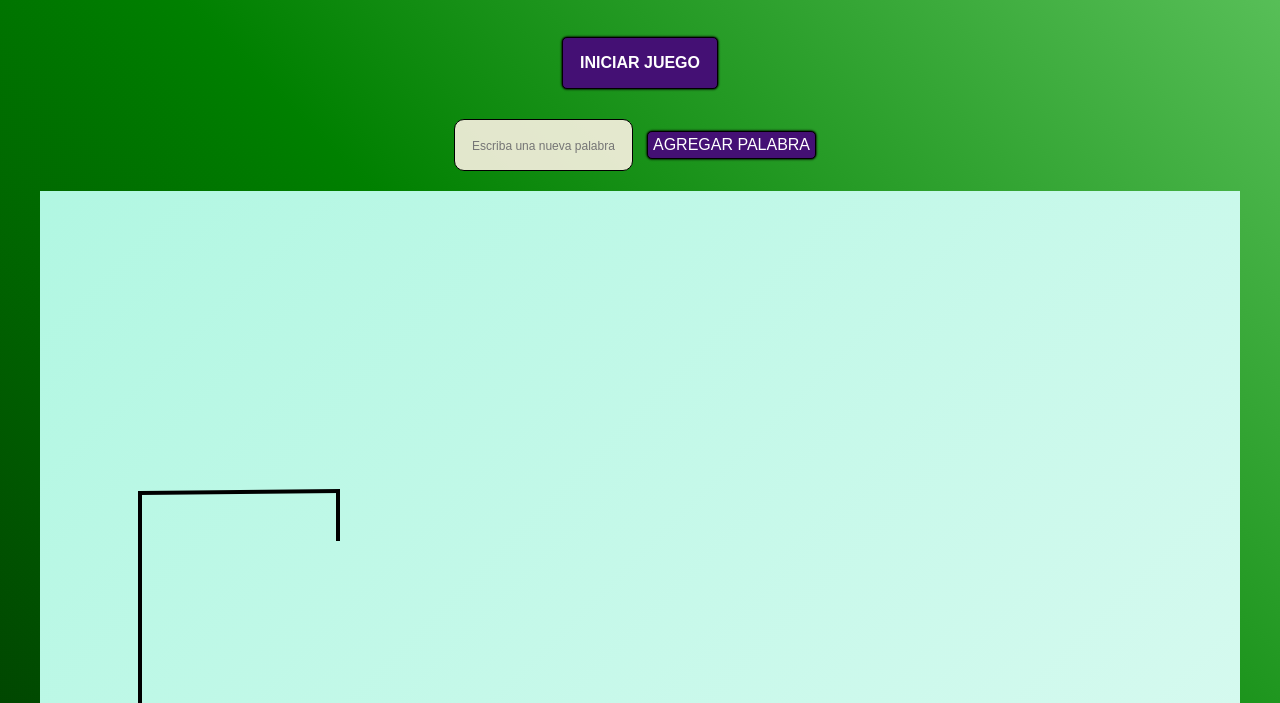
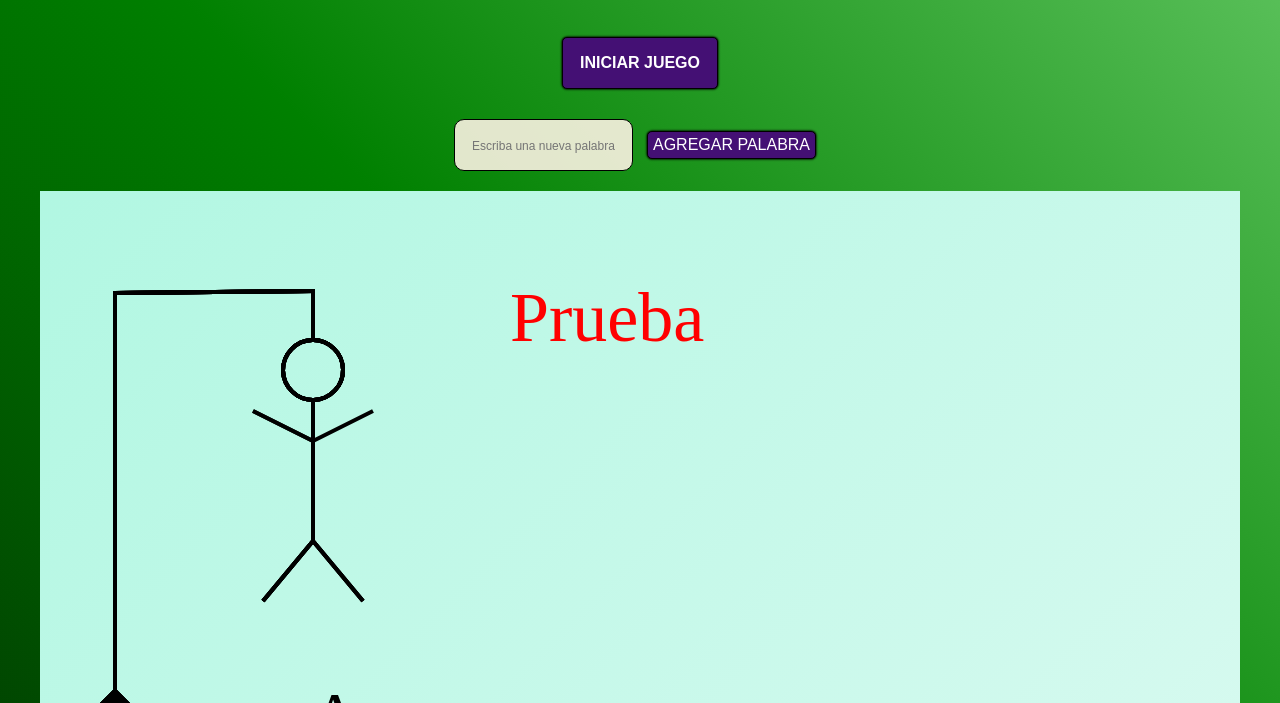
Before and after one commit to Heber-739/Challenge-2-Juego-del-Ahorcado, a plain HTML site: page index.html in a window 1280 px wide. Shown: the part 97-800 px from the top of the page. Drawn offline with Linux system fonts and the light colour scheme.

Commit message:
Se creo la funcion para los mensajes de error

```diff
--- a/index.html
+++ b/index.html
@@ -45,5 +45,6 @@
       <p>Gracias por jugar</p>
     </footer>
     <script src="./js/script.js"></script>
+    <script src="./js/ahorcado.js"></script>
   </body>
 </html>
--- /dev/null
+++ b/js/ahorcado.js
@@ -0,0 +1,307 @@
+var pizarra = document.querySelector("canvas");
+var pincel = pizarra.getContext("2d");
+var palabras = [
+    "usted",
+    "hasta",
+    "antes",
+    "mierda",
+    "nuevo",
+    "conmigo",
+    "visto",
+    "familia",
+    "serio",
+    "cuenta",
+    "chico",
+    "hacia",
+    "dijiste",
+    "manos",
+    "manera",
+    "escucha",
+    "genial",
+    "comida",
+    "estabas",
+    "pasando",
+    "culpa",
+    "pensando",
+    "entiendes",
+    "muchachos",
+    "gusto",
+    "anoche",
+    "deben",
+    "recuerdas",
+    "quieras",
+    "profesor",
+    "campo",
+    "error",
+    "novia",
+    "hazlo",
+    "traje",
+    "dijeron",
+    "mitad",
+    "supone",
+    "humano",
+    "negocios",
+    "linda",
+    "regalo",
+    "carne",
+    "detective",
+    "teniente",
+    "dulce",
+    "encontrado",
+    "pelear",
+    "asesinato",
+    "papel",
+    "temprano",
+    "cargo",
+    "baile",
+    "estaremos",
+    "bolsa",
+    "jugando",
+    "santa",
+    "hermanos",
+    "hayas",
+    "podamos",
+    "delante",
+    "embargo",
+    "blanca",
+    "color",
+    "demonio",
+    "hielo",
+    "tuviera",
+    "cansado",
+    "herido",
+    "larga",
+    "oeste",
+    "tranquila",
+    "dejen",
+    "oscuridad",
+    "quedarse",
+    "definitivamente",
+    "nervioso",
+    "debido",
+    "ruido",
+    "hubieras",
+    "orgulloso",
+    "jerry",
+    "sentado",
+    "muestra",
+    "primo",
+    "momentos",
+    "valiente",
+    "usando",
+    "inmediato",
+    "pudiste",
+    "quedo",
+    "disculpen",
+    "conocen",
+    "cuerpos",
+    "torre",
+    "historias",
+    "tomas",
+    "evidencia",
+    "mires",
+    "vives",
+    "responsabilidad",
+    "andando",
+    "trabajas",
+    "borracho",
+    "perdiste",
+    "escuchando",
+    "corto",
+    "oferta",
+    "granja",
+    "libres",
+    "troya",
+    "tarea",
+    "enojado",
+    "tonta",
+    "guste",
+    "duerme",
+    "quedado",
+    "shrek",
+    "milagro",
+    "alcance",
+    "durmiendo",
+    "iguales",
+    "naves",
+    "verlos",
+    "conducir",
+    "regla",
+    "familias",
+    "negativo",
+    "cooper",
+    "carol",
+    "mentiroso",
+    "conciencia",
+    "posibilidades",
+    "contado",
+    "thomas",
+    "combustible",
+    "traes",
+    "digan",
+    "algun",
+    "ocupada",
+    "angeles",
+    "adoro",
+    "cigarrillo",
+    "maneras",
+    "mover",
+    "chiste",
+    "buscan",
+    "mantiene",
+    "lenny",
+    "pobres",
+    "usado",
+    "maestra",
+    "aparentemente",
+    "nerviosa",
+    "gordon",
+    "saltar",
+    "mental",
+    "bolas",
+    "tiburones",
+    "abandonado",
+    "camarada",
+    "gatos",
+    "houston",
+    "ponerte",
+    "annie",
+    "tratas",
+    "afortunado",
+    "ladrones",
+    "ventaja",
+    "jesucristo",
+    "aquello",
+    "excusa",
+    "compromiso",
+    "asombroso",
+    "encantadora",
+    "desaparecer",
+    "adivinar",
+    "armario",
+    "rastro",
+    "entrando",
+    "casco",
+    "consecuencias",
+    "buscado",
+    "embajador",
+    "ultimo",
+    "reyes",
+    "querrá",
+    "esperado",
+    "llegaremos",
+    "edward",
+    "recuerden",
+    "gritando",
+    "sentimos",
+    "buscarlo",
+    "celoso",
+    "aaron",
+    "wyatt",
+    "benton",
+    "delicioso",
+    "fascinante",
+    "llamarlo",
+    "casualidad",
+    "explica",
+    "aterrizar",
+    "miserable",
+    "super",
+    "disparos",
+    "conseguimos",
+    "terror",
+    "escondido",
+    "actriz",
+    "hierro",
+    "obispo",
+    "costado",
+    "ataques",
+    "consciente",
+    "callate",
+    "profesionales",
+    "enciende",
+    "morgan",
+    "recibimos",
+    "franceses",
+    "razonable",
+    "imaginas",
+    "mentes",
+    "tarjetas",
+    "desayunar",
+    "mueres",
+    "jugamos",
+    "cretino",
+    "cohete",
+    "jenna",
+    "sammy",
+    "cantando",
+    "ofrece",
+    "propuesta",
+    "temer",
+    "expedientes",
+    "escuchan",
+    "sorprendente",
+    "colegas",
+    "llores",
+    "debamos",
+    "objetos",
+    "tomaremos",
+    "thunderbird",
+    "revisa",
+    "angela",
+    "damien",
+    "observando",
+    "coordenadas",
+    "descuida",
+    "guerras",
+    "costumbre",
+    "norman",
+    "cultura",
+    "encontrarme",
+    "capital",
+    "conversar",
+    "hemorragia",
+    "dinos",
+    "ocupados",
+    "fuentes",
+    "rumor",
+    "darse",
+    "woody",
+    "entenderlo",
+    "sitios",
+    "torneo"]
+
+pizarra.addEventListener("input", function(){
+    mostrarErrores(this.value);
+
+
+
+
+})
+
+var nuevalista = [];
+for (let i = 0; i < palabras.length; i++) {
+     const element = palabras[i];
+    if (!caracteres.test(element) && i%13 == 0) {
+        if (element.length > 4) {
+                nuevalista.push(palabras[i]);
+        }
+
+    }
+}
+
+function mostrarErrores(evento){
+    pincel.beginPath()
+    pincel.font = "70px arial bold"
+    pincel.fillStyle = "red"
+    var caracteres = /[¡¢£¤¥¦§¨©ª«¬­®¯°±²³´µ¶·¸¹º»¼½¾¿ÀÁÂÃÄÅÆÇÈÉÊËÌÍÎÏÐÑÒÓÔÕÖ×ØÙÚÛÜÝÞßàáâãäåæçèéêëìíîïðñòóôõö÷øùúûüýþÿΑΒΓΔΕΖΗΘΙΚΛΜΝΞΟΠΡΣΤΥΦΧΨΩαβγδεζηθικλμνξοπρςστυφχψωϑϒϖ•…′″‾⁄℘ℑℜ™ℵ←↑→↓↔↵⇐⇑⇒⇓⇔∀∂∃∅∇∈∉∋∏∑−∗√∝∞∠∧∨∩∪∫∴∼≅≈≠≡≤≥⊂⊃⊄⊆⊇⊕⊗⊥⋅⌈⌉⌊⌋〈〉"&<>ŒœŠšŸˆ˜–—‘’‚“”„†‡‰‹›€]/g;
+    var mayusculas = /[A-Z]/g;
+    var numeros = /[0-9]/g;
+    if (caracteres.test(evento)) {
+        pincel.fillText("No se admiten caracteres especiales", 470, 150);
+    } else if (mayusculas.test(evento)){
+        pincel.fillText("No se admiten mayusculas", 470, 150);
+    } else if (numeros.test(evento)){
+        pincel.fillText("No se admiten números", 470, 150);
+    }
+}
--- a/js/script.js
+++ b/js/script.js
@@ -1,32 +1,84 @@
 var pizarra = document.querySelector("canvas");
 var pincel = pizarra.getContext("2d");
 pincel.beginPath()
-pincel.moveTo(50,750);
-pincel.lineTo(100,700);
-pincel.lineTo(150,750);
-pincel.lineTo(50,750);
+pincel.moveTo(25,550);
+pincel.lineTo(75,500);
+pincel.lineTo(125,550);
+pincel.lineTo(25,550);
 pincel.fill();
 
-pincel.beginPath()
-pincel.moveTo(100,702);
+
+
+
+
+pincel.moveTo(75,502);
 pincel.lineWidth = "4";
-pincel.lineTo(100,300);
+pincel.lineTo(75,100);
 pincel.stroke();
 
-pincel.beginPath()
-pincel.moveTo(100,302);
-pincel.lineTo(300,300);
+pincel.moveTo(75,102);
+pincel.lineTo(275,100);
 pincel.stroke();
 
-pincel.beginPath()
-pincel.moveTo(298,300);
-pincel.lineTo(298,350);
+pincel.moveTo(273,100);
+pincel.lineTo(273,150);
+pincel.stroke();
+
+/* Dibujo de la cabeza */
+pincel.moveTo(273,150)
+pincel.arc(273, 179, 30, 300, 2 * 3.14, true);
+pincel.stroke();
+
+/* Dibujo del cuerpo */
+pincel.moveTo(273,210)
+pincel.lineTo(273,350);
+pincel.stroke();
+
+/* Dibujo de las piernas */
+
+pincel.moveTo(273,350)
+pincel.lineTo(223,410);
+pincel.stroke();
+
+pincel.moveTo(273,350)
+pincel.lineTo(323,410);
+pincel.stroke();
+
+/* Dibujo de los brazos */
+
+
+pincel.moveTo(273,250)
+pincel.lineTo(213,220);
+pincel.stroke();
+
+pincel.moveTo(273,250)
+pincel.lineTo(333,220);
 pincel.stroke();
 
 
 
-/* pizarra.addEventListener('', function(event){
-    event.preventDefault();
+crearEspacioLetras("Amor")
+pincel.beginPath()
+pincel.fillStyle = "red"
+pincel.fillText("Prueba", 470, 150)
 
 
-}) */
+
+function crearEspacioLetras(palabra){
+    pincel.beginPath()
+    pincel.moveTo(270, 550)
+    for (let i = 0; i < palabra.length; i++) {
+        var espacio = (900/(palabra.length));
+        pincel.font = "70px arial bold"
+        if (palabra.length <= 5) {
+            pincel.fillText(palabra[i], 270 + (espacio*(i)/2), 550)
+
+        } else {
+            pincel.fillText(palabra[i], 270 + espacio*(i), 550)
+        }
+
+
+    }
+    pincel.moveTo(270, 550)
+
+}
```
